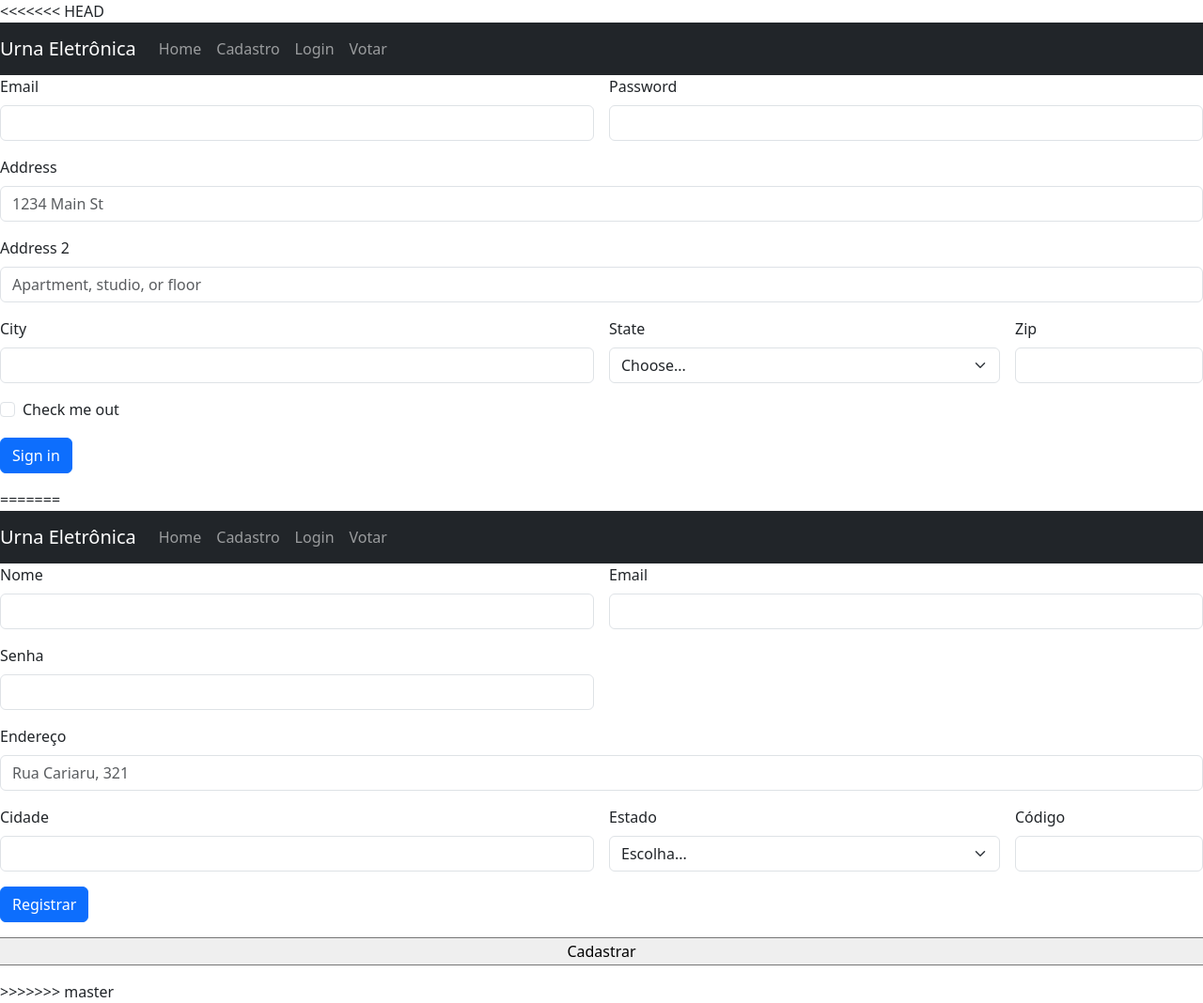
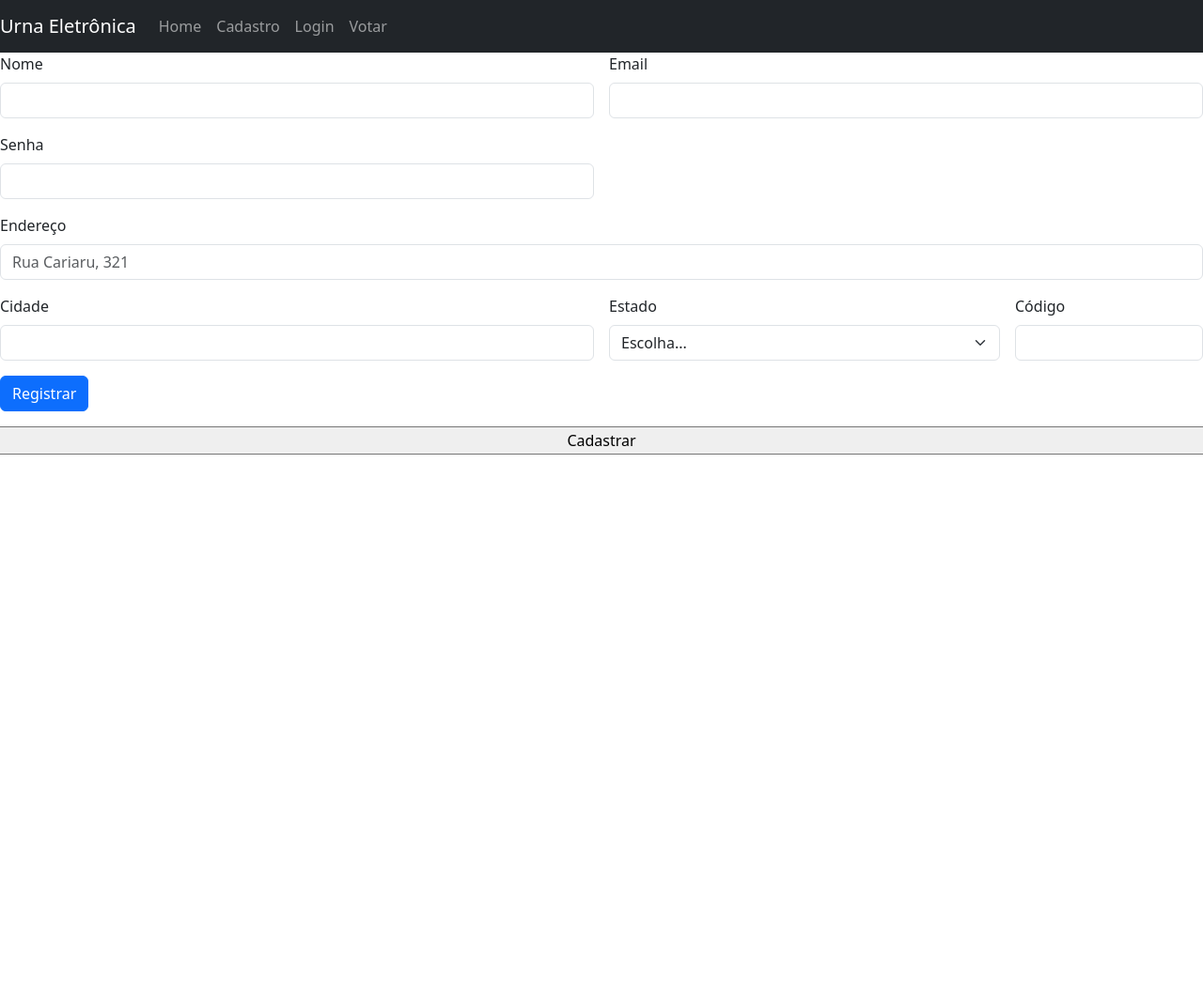
Before and after one commit to lialisa55/urna-eletronica, a PHP site: page /cadastro.html in a window 1280 px wide. Shown: the whole page at 94% size. After the commit the page ends 484 px from the top, so only its background shows below. Run offline with PHP 8.4, Linux system fonts and the light colour scheme.

Commit message:
finalizando dia

```diff
--- a/cadastro.html
+++ b/cadastro.html
@@ -1,82 +1,3 @@
-<<<<<<< HEAD
-<!DOCTYPE html>
-<html lang="en">
-<head>
-    <meta charset="UTF-8">
-    <meta http-equiv="X-UA-Compatible" content="IE=edge">
-    <meta name="viewport" content="width=device-width, initial-scale=1.0">
-    <link href="https://cdn.jsdelivr.net/npm/bootstrap@5.3.0-alpha2/dist/css/bootstrap.min.css" rel="stylesheet" integrity="sha384-aFq/bzH65dt+w6FI2ooMVUpc+21e0SRygnTpmBvdBgSdnuTN7QbdgL+OapgHtvPp" crossorigin="anonymous">
-    <title>Cadastro</title>
-</head>
-<body>
-<nav class="navbar navbar-expand-lg navbar-dark bg-dark">
-        <a class="navbar-brand" href="#">Urna Eletrônica</a>
-        <button class="navbar-toggler" type="button" data-toggle="collapse" data-target="#navbarNav" aria-controls="navbarNav" aria-expanded="false" aria-label="Toggle navigation">
-          <span class="navbar-toggler-icon"></span>
-        </button>
-        <div class="collapse navbar-collapse" id="navbarNav">
-          <ul class="navbar-nav">
-            <li class="nav-item active">
-              <a class="nav-link" href="index.html">Home</a>
-            </li>
-            <li class="nav-item">
-              <a class="nav-link" href="cadastro.html">Cadastro</a>
-            </li>
-            <li class="nav-item">
-              <a class="nav-link" href="login.html">Login</a>
-            </li>
-            <li class="nav-item">
-                <a class="nav-link" href="#">Votar</a>
-              </li>
-          </ul>
-        </div>
-      </nav>
-      <form class="row g-3">
-        <div class="col-md-6">
-          <label for="inputEmail4" class="form-label">Email</label>
-          <input type="email" class="form-control" id="inputEmail4">
-        </div>
-        <div class="col-md-6">
-          <label for="inputPassword4" class="form-label">Password</label>
-          <input type="password" class="form-control" id="inputPassword4">
-        </div>
-        <div class="col-12">
-          <label for="inputAddress" class="form-label">Address</label>
-          <input type="text" class="form-control" id="inputAddress" placeholder="1234 Main St">
-        </div>
-        <div class="col-12">
-          <label for="inputAddress2" class="form-label">Address 2</label>
-          <input type="text" class="form-control" id="inputAddress2" placeholder="Apartment, studio, or floor">
-        </div>
-        <div class="col-md-6">
-          <label for="inputCity" class="form-label">City</label>
-          <input type="text" class="form-control" id="inputCity">
-        </div>
-        <div class="col-md-4">
-          <label for="inputState" class="form-label">State</label>
-          <select id="inputState" class="form-select">
-            <option selected>Choose...</option>
-            <option>...</option>
-          </select>
-        </div>
-        <div class="col-md-2">
-          <label for="inputZip" class="form-label">Zip</label>
-          <input type="text" class="form-control" id="inputZip">
-        </div>
-        <div class="col-12">
-          <div class="form-check">
-            <input class="form-check-input" type="checkbox" id="gridCheck">
-            <label class="form-check-label" for="gridCheck">
-              Check me out
-            </label>
-          </div>
-        </div>
-        <div class="col-12">
-          <button type="submit" class="btn btn-primary">Sign in</button>
-        </div>
-      </form>
-</body>
-=======
 <!DOCTYPE html>
 <html lang="en">
 <head>
@@ -109,7 +30,7 @@
           </ul>
         </div>
       </nav>
-      <form action="valida-cadastro.php" method="POST" class="row g-3">
+      <form action="valida-cadastro.php" method="GET" class="row g-3">
         <div class="col-md-6">
           <label for="name" class="form-label">Nome</label>
           <input name="nome" type="name" class="form-control">
@@ -120,7 +41,7 @@
         </div>
         <div class="col-md-6">
           <label for="inputPassword4" class="form-label">Senha</label>
-          <input type="password" class="form-control" id="inputPassword4">
+          <input name="senha" type="password" class="form-control" id="inputPassword4">
         </div>
         <div class="col-12">
           <label for="inputAddress" class="form-label">Endereço</label>
@@ -149,5 +70,4 @@
         <input type="SUBMIT"  value="Cadastrar">
       </form>
 </body>
->>>>>>> master
 </html>
```
Also changed, not shown: login.html (+6 -51 lines), valida-cadastro.php (+6 -5 lines), valida-login.php (added, +85 -0 lines).
